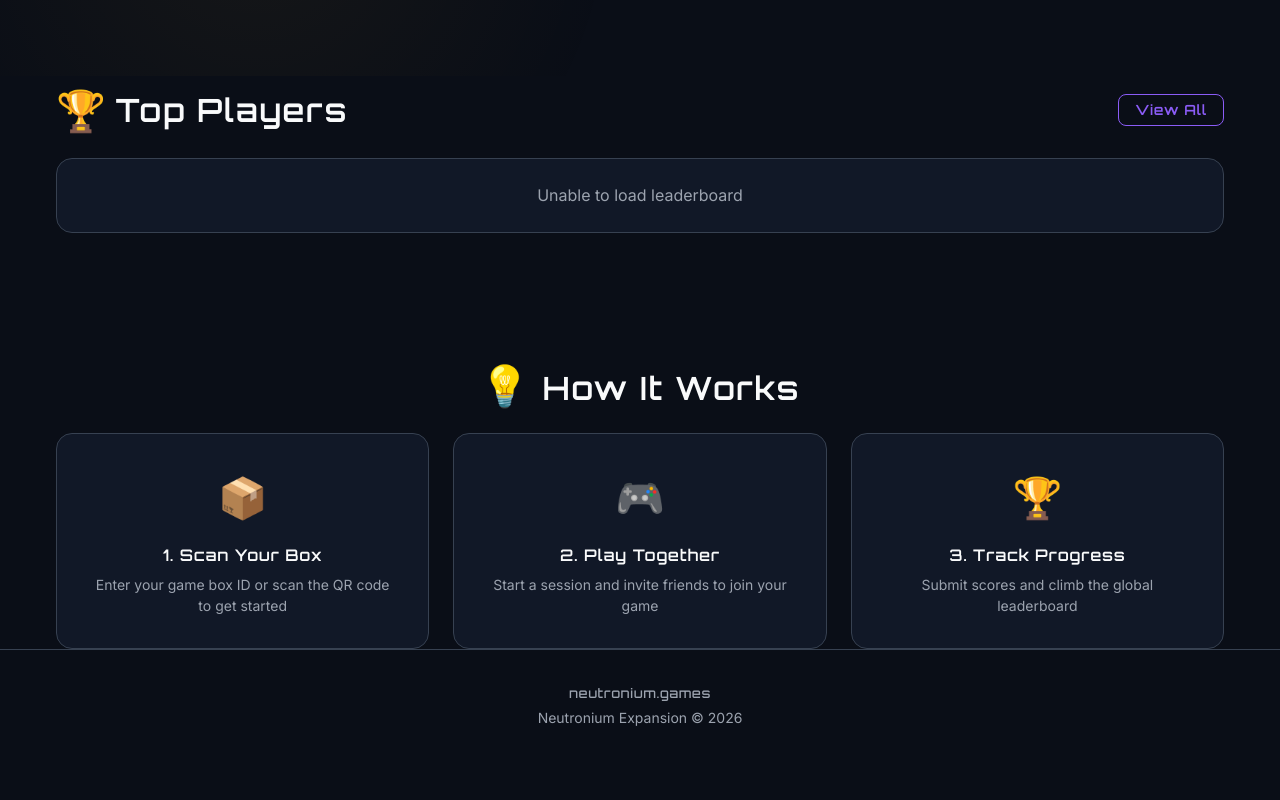
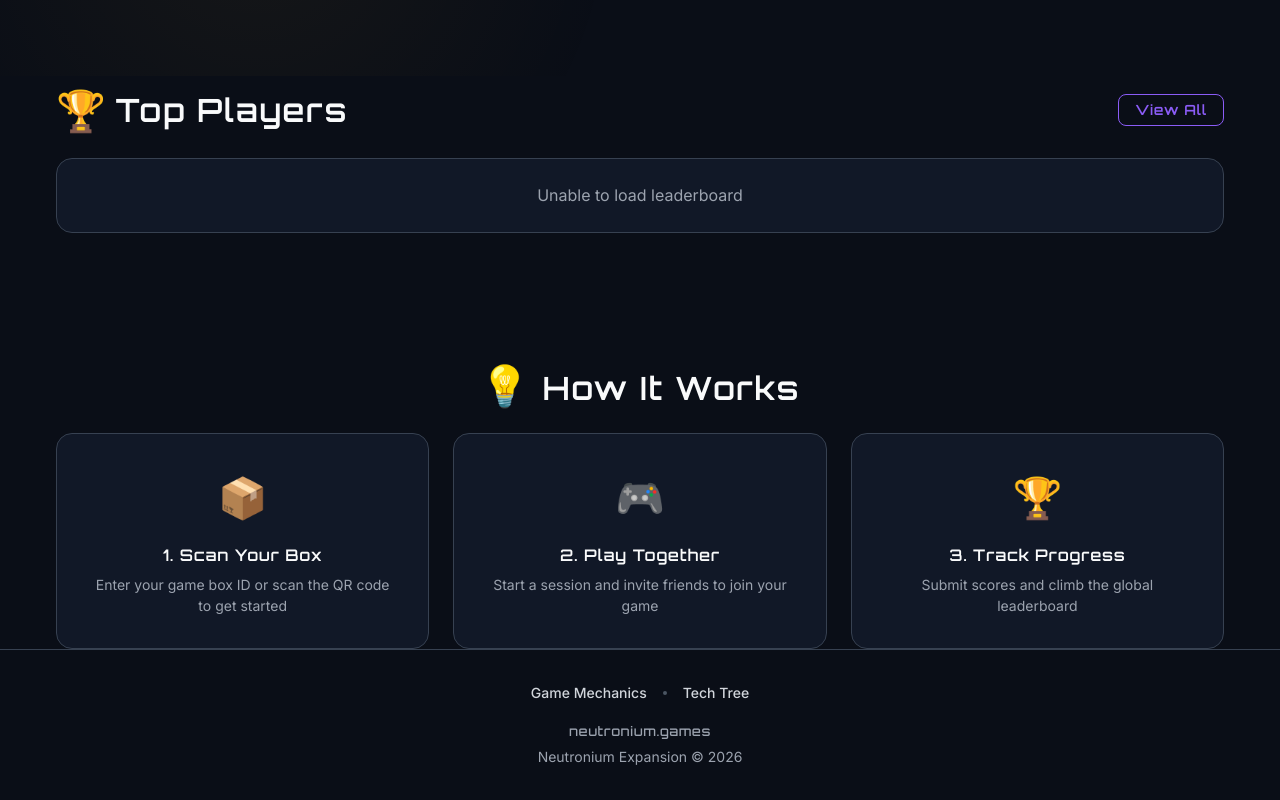
Before and after one commit to VldTs/neutronium-leaderboard, a website: page public/index.html in a window 1280 px wide. Shown: the part 724-1524 px from the top of the page. Before the commit the page ends 1486 px from the top, so only its background shows below. Drawn offline with Linux system fonts and the light colour scheme; no server answers.

```diff
--- a/public/css/styles.css
+++ b/public/css/styles.css
@@ -1179,6 +1179,32 @@
   color: var(--color-accent);
 }
 
+.footer-links {
+  display: flex;
+  align-items: center;
+  justify-content: center;
+  gap: var(--spacing-md);
+  margin-bottom: var(--spacing-md);
+}
+
+.footer-links a {
+  color: var(--color-text-secondary);
+  font-size: 0.875rem;
+  font-weight: 500;
+  transition: color 0.2s ease;
+}
+
+.footer-links a:hover {
+  color: var(--color-accent);
+}
+
+.footer-links-sep {
+  width: 4px;
+  height: 4px;
+  border-radius: var(--radius-full);
+  background: var(--color-border-light);
+}
+
 /* Utility classes */
 .text-center { text-align: center; }
 .text-muted { color: var(--color-text-muted); }
--- a/public/index.html
+++ b/public/index.html
@@ -299,6 +299,11 @@
 
   <footer class="footer">
     <div class="container">
+      <div class="footer-links">
+        <a href="https://neutronium.games/mechanics" target="_blank" rel="noopener">Game Mechanics</a>
+        <span class="footer-links-sep"></span>
+        <a href="https://neutronium.games/mechanics-tech-tree" target="_blank" rel="noopener">Tech Tree</a>
+      </div>
       <a href="https://neutronium.games" target="_blank" rel="noopener" class="footer-brand">neutronium.games</a>
       <p>Neutronium Expansion &copy; 2026</p>
     </div>
```
Also changed, not shown: public/leaderboard.html (+5 -0 lines), public/profile.html (+5 -0 lines), public/session.html (+5 -0 lines).
